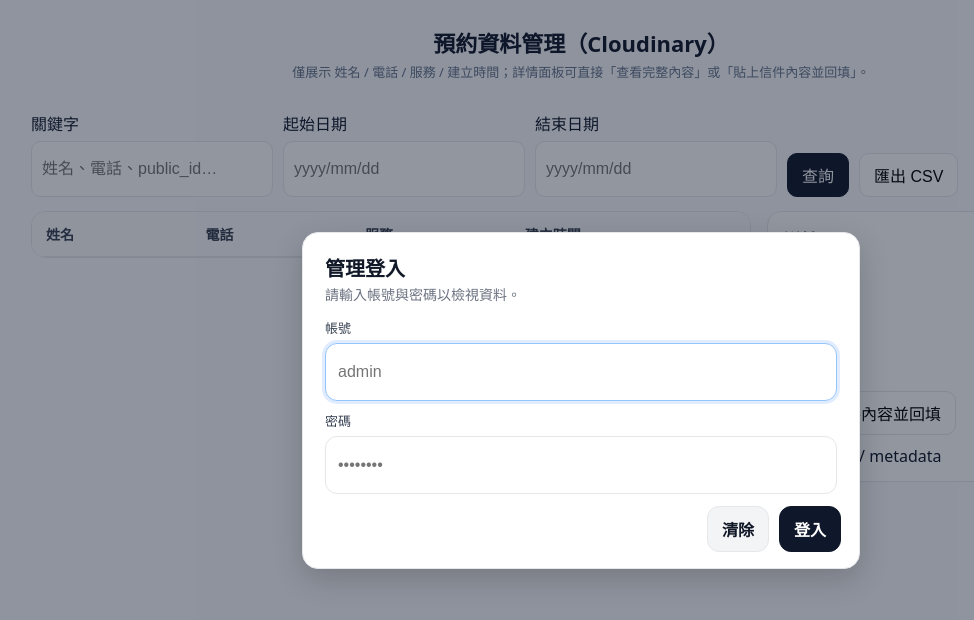
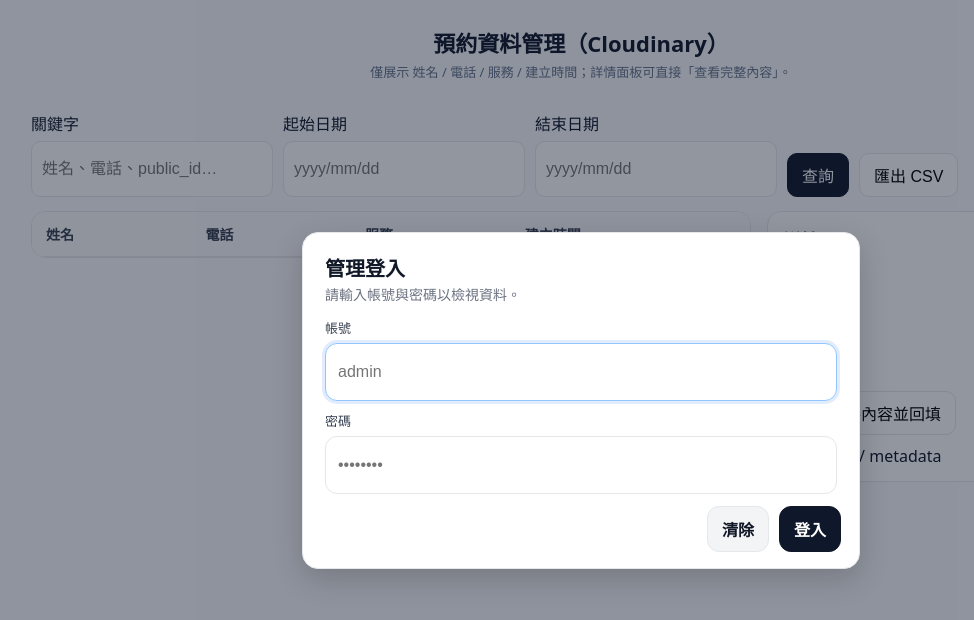
Before and after one commit to natural-uncle888/Reservation-System, a website: page public/admin-bookings.html in a window 1280 px wide. Shown: the whole page, without its empty margins (59-1033 px from the left). Drawn offline with Linux system fonts and the light colour scheme.

Commit message:
Update admin-bookings.html

```diff
--- a/public/admin-bookings.html
+++ b/public/admin-bookings.html
@@ -184,7 +184,7 @@ body.body--modal-open{ height:100dvh; overflow:hidden; }
 
   <header>
     <h1>預約資料管理（Cloudinary）</h1>
-    <div class="sub">僅展示 姓名 / 電話 / 服務 / 建立時間；詳情面板可直接「查看完整內容」或「貼上信件內容並回填」。</div>
+    <div class="sub">僅展示 姓名 / 電話 / 服務 / 建立時間；詳情面板可直接「查看完整內容」。</div>
   </header>
   <div class="wrap">
     <div class="row">
```
